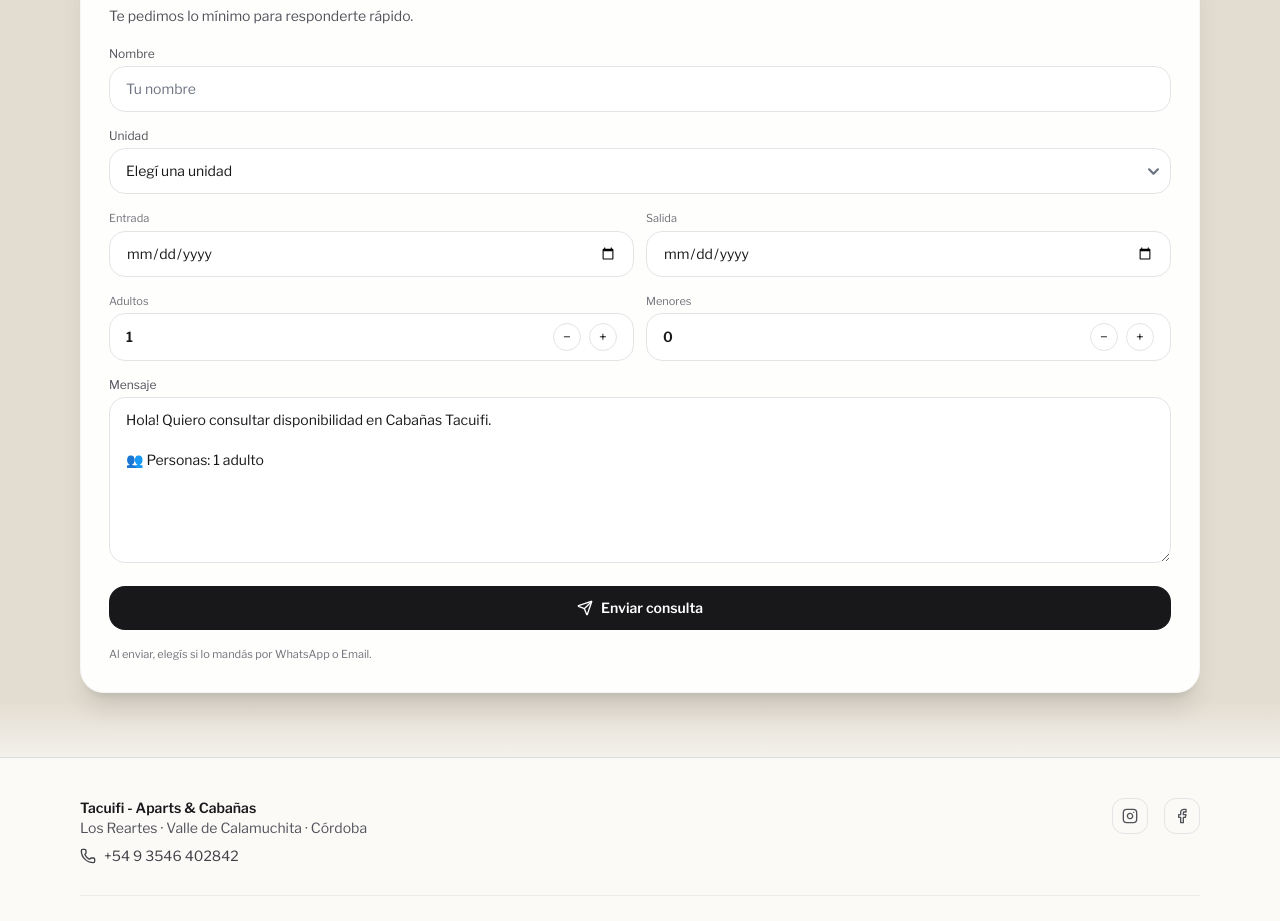
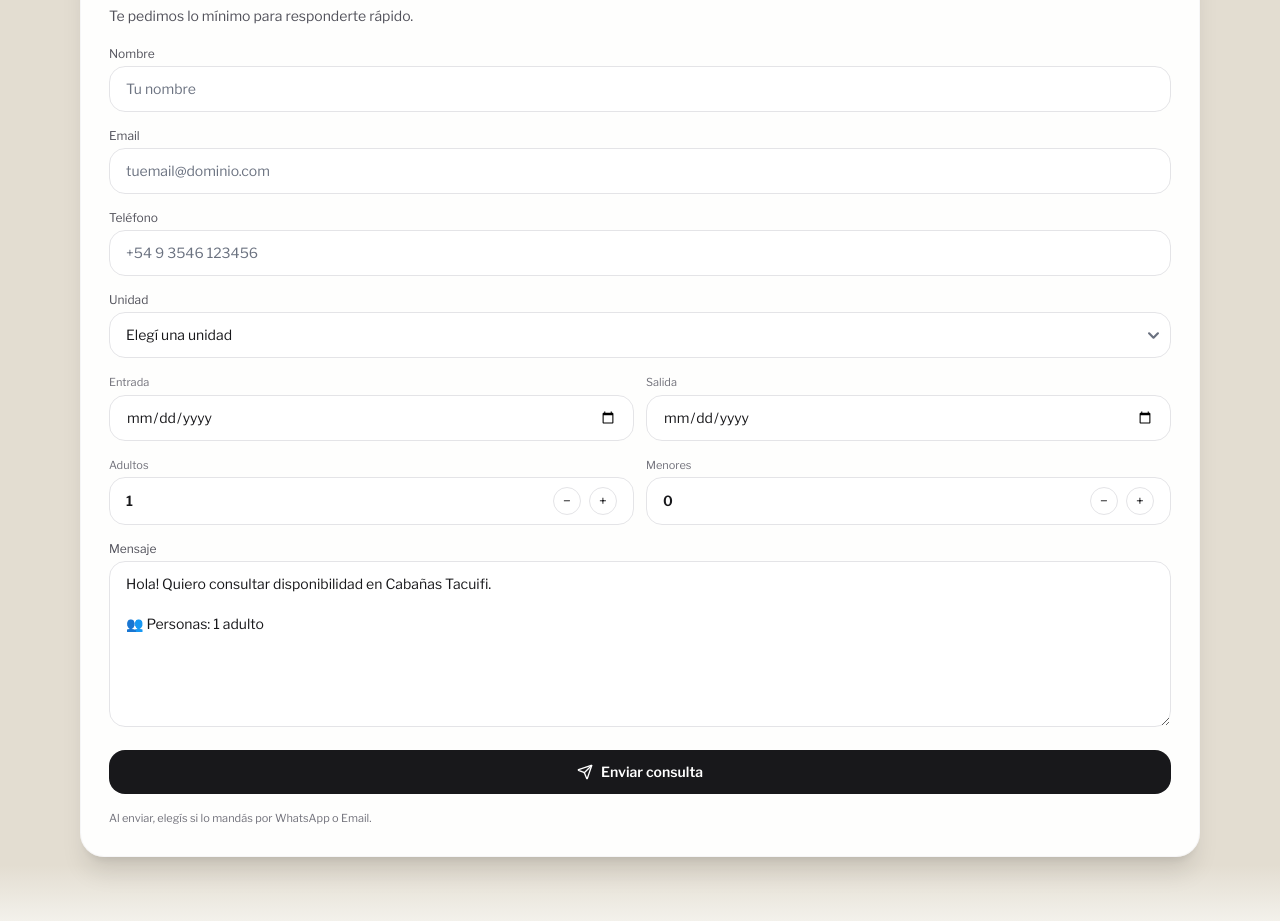
Before and after one commit to Milej/tacuifi-react, a React (Vite) app: page / in a window 1280 px wide. Shown: the part 5062-5983 px from the top of the page. Built offline with nearby package versions, Linux system fonts and the light colour scheme.

Commit message:
Arreglamos el contacto

```diff
--- a/src/components/Contact.jsx
+++ b/src/components/Contact.jsx
@@ -46,7 +46,6 @@ function calcNoches(desdeISO, hastaISO) {
 
 export default function Contact() {
   const phoneE164 = "5493546402842";
-  const emailTo = "consultas@tacuifi.com.ar";
   const emailSubject = "Consulta de disponibilidad - Cabañas Tacuifi";
 
   const [showChannelPick, setShowChannelPick] = useState(false);
@@ -75,6 +74,8 @@ export default function Contact() {
     mode: "onSubmit",
     defaultValues: {
       nombre: "",
+      email: "",
+      telefono: "",
       unidad: "",
       fechas: { desde: "", hasta: "" },
       personas: { adultos: 1, menores: 0 },
@@ -248,8 +249,10 @@ export default function Contact() {
       setSendingMail(true);
 
       await enviarConsultaMail({
-        to: emailTo,
         subject: emailSubject,
+        name: getValues("nombre"),
+        email: getValues("email"),
+        phone: getValues("telefono"),
         message: sendMessage, // SIN emojis
       });
 
@@ -280,6 +283,8 @@ export default function Contact() {
       reset(
         {
           nombre: "",
+          email: "",
+          telefono: "",
           unidad: keepUnidad,
           fechas: { desde: "", hasta: "" },
           personas: keepPersonas,
@@ -327,6 +332,36 @@ export default function Contact() {
                 minLength: { value: 2, message: "Mínimo 2 caracteres" },
                 maxLength: { value: 60, message: "Máximo 60 caracteres" },
                 validate: (v) => (String(v || "").trim().length >= 2 ? true : "Decinos tu nombre"),
+              })}
+            />
+
+            <ContactField
+              label="Email"
+              type="email"
+              placeholder="tuemail@dominio.com"
+              error={errors.email?.message}
+              register={register("email", {
+                required: "Decinos tu email",
+                pattern: {
+                  value: /^[^\s@]+@[^\s@]+\.[^\s@]+$/,
+                  message: "Ingresá un email válido",
+                },
+              })}
+            />
+
+            <ContactField
+              label="Teléfono"
+              type="tel"
+              placeholder="+54 9 3546 123456"
+              error={errors.telefono?.message}
+              register={register("telefono", {
+                required: "Decinos tu teléfono",
+                minLength: { value: 8, message: "Mínimo 8 caracteres" },
+                maxLength: { value: 30, message: "Máximo 30 caracteres" },
+                validate: (v) =>
+                  /^[0-9+()\-\s]+$/.test(String(v || "").trim())
+                    ? true
+                    : "Usá solo números, espacios y símbolos + - ( )",
               })}
             />
 
--- a/src/services/contact.service.js
+++ b/src/services/contact.service.js
@@ -9,7 +9,7 @@ async function parseError(res) {
   }
 }
 
-export async function enviarConsultaMail({ message, meta }) {
+export async function enviarConsultaMail({ message, subject, name, email, phone }) {
   try {
     const res = await fetch(MAIL_API_URL, {
       method: "POST",
@@ -18,7 +18,10 @@ export async function enviarConsultaMail({ message, meta }) {
       },
       body: JSON.stringify({
         message,
-        meta,
+        subject,
+        name,
+        email,
+        phone,
       }),
     });
 
```
